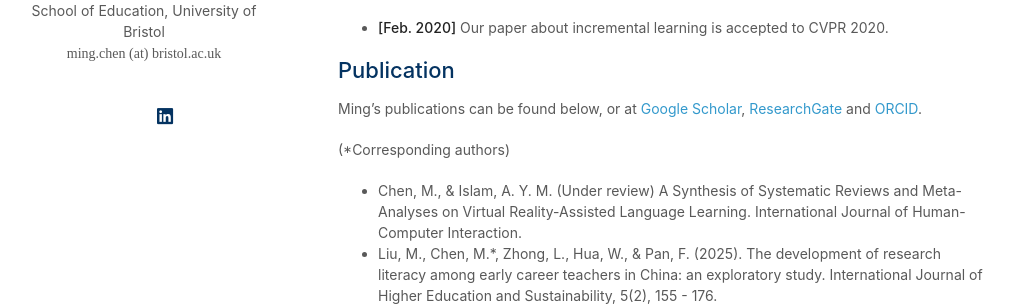
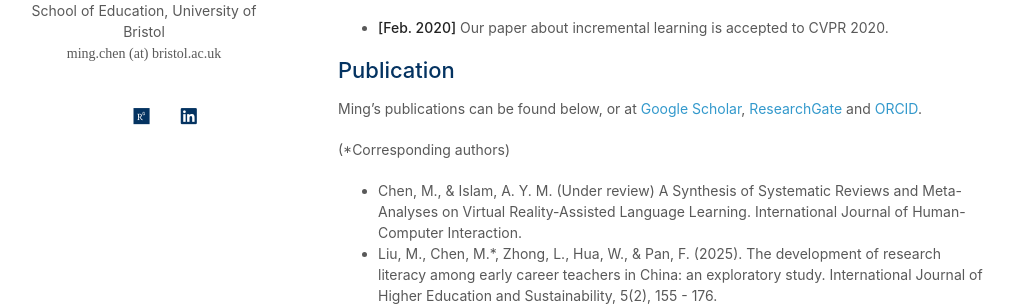
Before and after one commit to EricMingChen/EricMingChen.github.io, a Jekyll site: the page built from index.md, in a window 1280 px wide. Shown: the part 341-647 px from the top of the page, without its empty margins (132-1150 px from the left). Built offline with Jekyll 4.4.1, drawn with Linux system fonts in a browser that asks for light colours; a style sheet for code colours, icons or effects is not loaded.

Commit message:
Update homepage.html

```diff
--- a/_layouts/homepage.html
+++ b/_layouts/homepage.html
@@ -66,6 +66,13 @@
         </a>
         {% endif %}
 
+
+        {% if site.researchgate %}
+        <a style="margin: 0 5px 0 0" href="{{ site.researchgate }}">
+          <i class="fab fa-researchgate"></i>
+        </a>
+        {% endif %}
+
         {% if site.cv_link %}
         <a style="margin: 0 5px 0 0" href="{{ site.cv_link }}">
           <i class="ai ai-cv" style="font-size:1.3rem;"></i>
```
